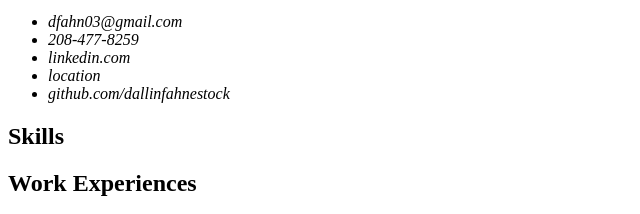
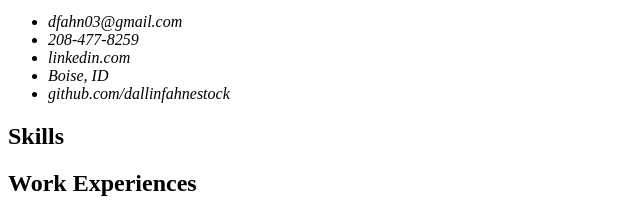
Before and after one commit to dfahn03/Resume, a plain HTML site: page index.html in a window 1280 px wide. Shown: the part 184-398 px from the top of the page, 0-640 px from the left. Drawn offline with Linux system fonts and the light colour scheme.

Commit message:
Location update

```diff
--- a/index.html
+++ b/index.html
@@ -24,7 +24,7 @@
         <li>dfahn03@gmail.com</li>
         <li>208-477-8259</li>
         <li>linkedin.com</li>
-        <li>location</li>
+        <li>Boise, ID</li>
         <li>github.com/dallinfahnestock</li>
       </ul>
     </address>
```
